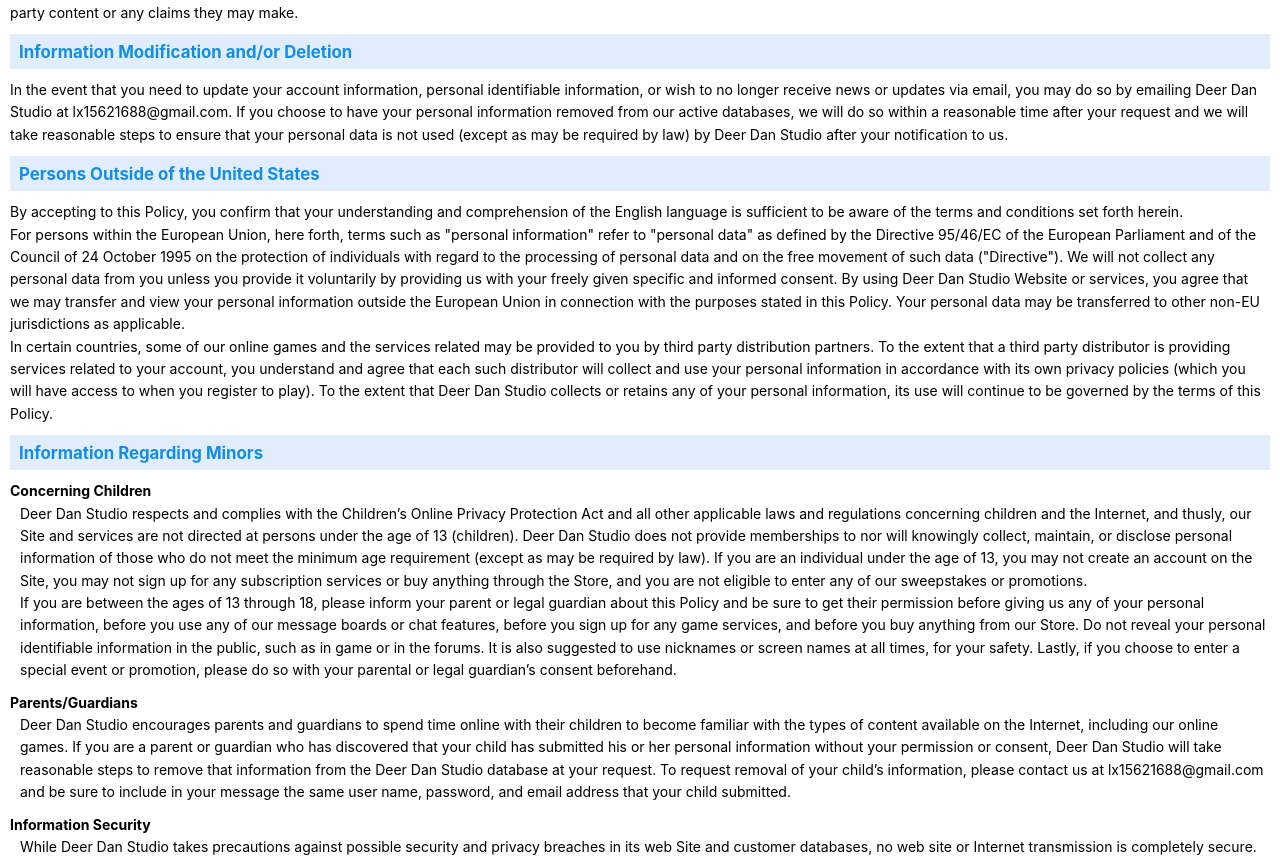
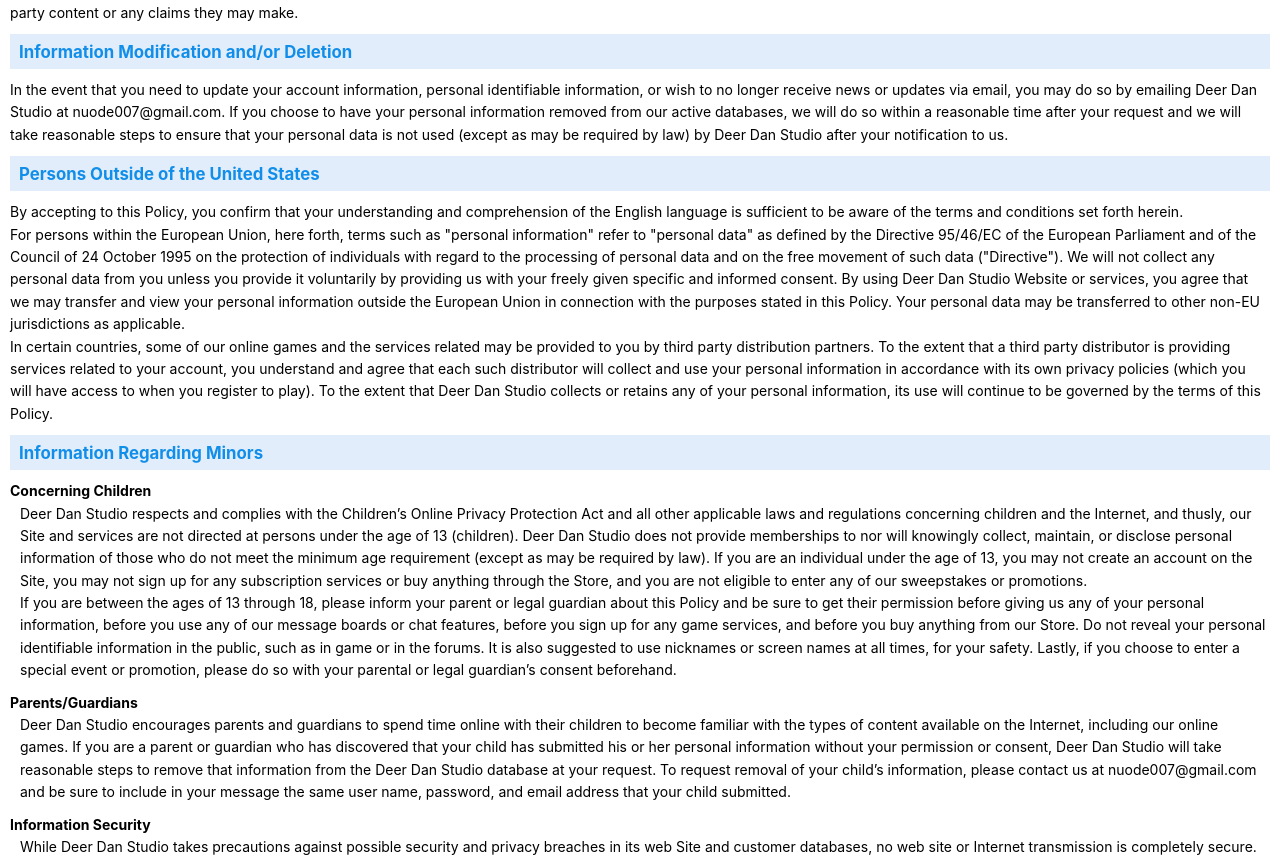
Before and after one commit to nuodemoster/nuodemoster.github.io, a Jekyll site: the page ENprivacy.html, which Jekyll copies as it is, in a window 1280 px wide and 1400 px high, scrolled down 2248 px. Shown: the part 233-1094 px from the top of the window. Built offline with Jekyll 4.4.1, drawn with Linux system fonts in a browser that asks for light colours; some of the changed text lies outside the part shown.

Commit message:
Add files via upload

```diff
--- a/ENprivacy.html
+++ b/ENprivacy.html
@@ -55,7 +55,7 @@
 		<h2 class="subtitle">Introduction</h2>
 		<div class="section">
 			<p>Deer Dan Studio respects your privacy and is committed to protecting the personal information that you may provide while using our web Site and services. This Privacy Policy (the Policy) is intended to inform you of the rights held by both the individual and Deer Dan Studio.</p>
-			<p>If you have any questions, complaints, or comments regarding this Policy, please contact us at lx15621688@gmail.com.</p>
+			<p>If you have any questions, complaints, or comments regarding this Policy, please contact us at nuode007@gmail.com.</p>
 		</div>
 		<h2 class="subtitle">Operations</h2>
 		<div class="section">
@@ -154,7 +154,7 @@
 		<div class="section">
 			<ul class="level-1">
 				<li>
-					</li><li>In the event that you need to update your account information, personal identifiable information, or wish to no longer receive news or updates via email, you may do so by emailing Deer Dan Studio at lx15621688@gmail.com. If you choose to have your personal information removed from our active databases, we will do so within a reasonable time after your request and we will take reasonable steps to ensure that your personal data is not used (except as may be required by law) by Deer Dan Studio after your notification to us.</li>
+					</li><li>In the event that you need to update your account information, personal identifiable information, or wish to no longer receive news or updates via email, you may do so by emailing Deer Dan Studio at nuode007@gmail.com. If you choose to have your personal information removed from our active databases, we will do so within a reasonable time after your request and we will take reasonable steps to ensure that your personal data is not used (except as may be required by law) by Deer Dan Studio after your notification to us.</li>
 
 			</ul>
 		</div>
@@ -179,7 +179,7 @@
 					</ul>
 					<strong>Parents/Guardians</strong>
 					<ul class="level-2">
-					<li>Deer Dan Studio encourages parents and guardians to spend time online with their children to become familiar with the types of content available on the Internet, including our online games. If you are a parent or guardian who has discovered that your child has submitted his or her personal information without your permission or consent, Deer Dan Studio will take reasonable steps to remove that information from the Deer Dan Studio database at your request. To request removal of your child’s information, please contact us at lx15621688@gmail.com</li>
+					<li>Deer Dan Studio encourages parents and guardians to spend time online with their children to become familiar with the types of content available on the Internet, including our online games. If you are a parent or guardian who has discovered that your child has submitted his or her personal information without your permission or consent, Deer Dan Studio will take reasonable steps to remove that information from the Deer Dan Studio database at your request. To request removal of your child’s information, please contact us at nuode007@gmail.com</li>
                     <li>and be sure to include in your message the same user name, password, and email address that your child submitted.</li>
 					</ul>
 					<strong>Information Security</strong>
```
